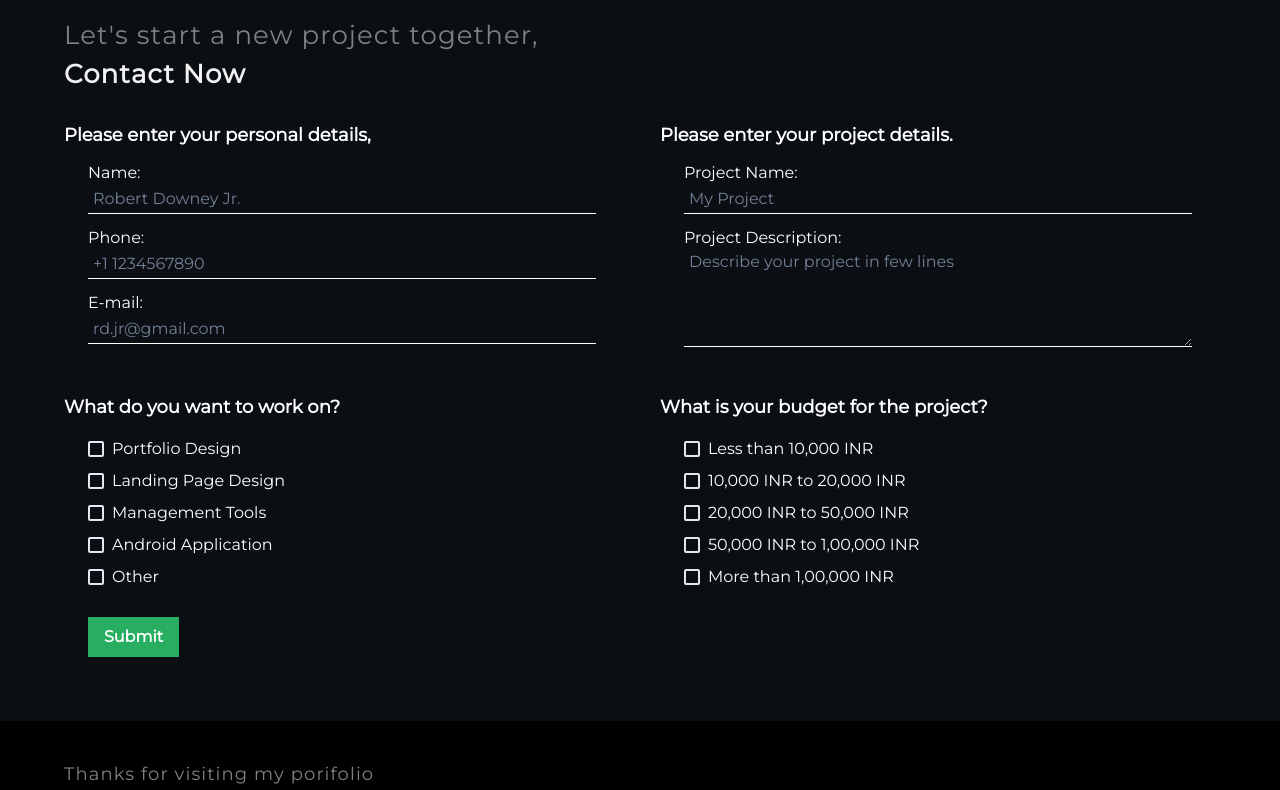
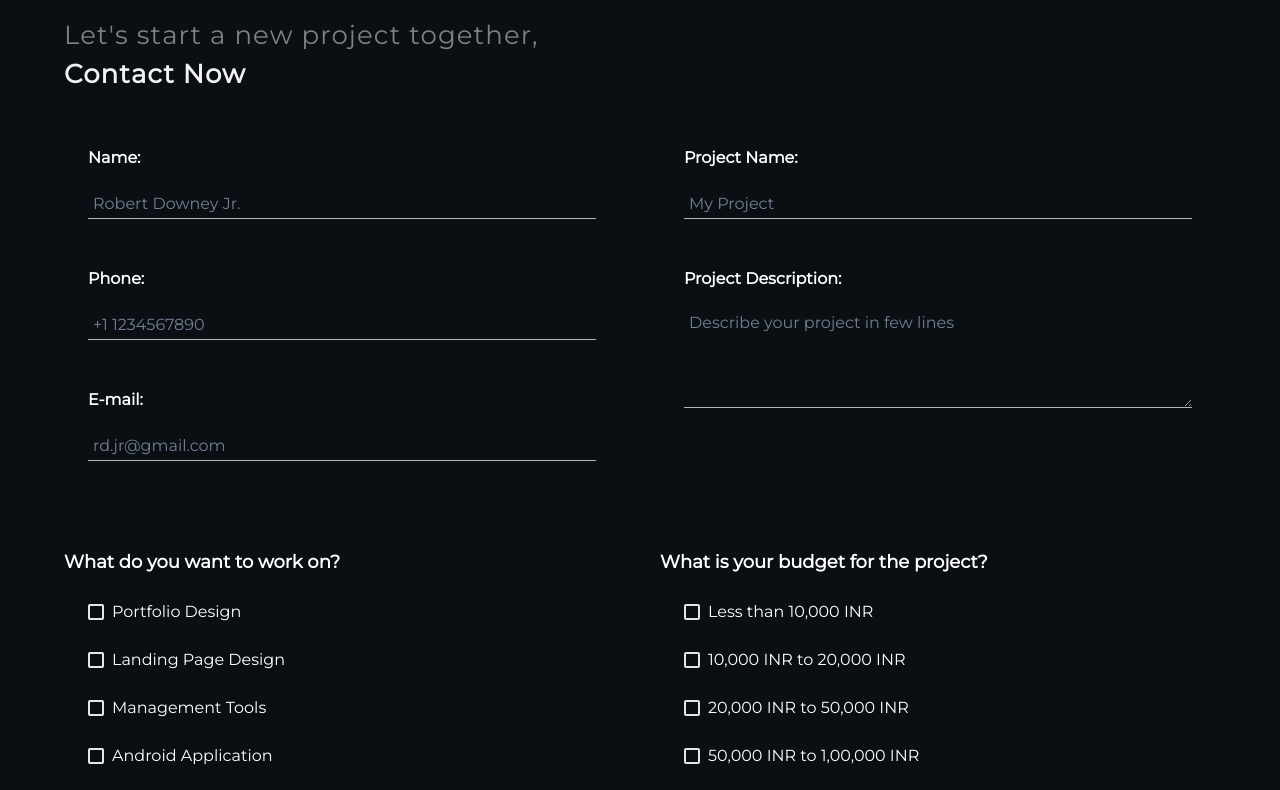
Before and after one commit to sahil-asheikh/personal-portfolio, a React (Create React App) app: page /Work in a window 1280 px wide. Shown: the part 2080-2870 px from the top of the page. Built offline with nearby package versions, Linux system fonts and the light colour scheme.

Commit message:
tgBotImplementationCompleted-08212022:1149-sahil.sheikh

```diff
--- a/src/components/Contact.js
+++ b/src/components/Contact.js
@@ -1,7 +1,187 @@
-import { Box, Button, Checkbox, SimpleGrid, Text } from '@chakra-ui/react';
-import React from 'react';
+import {
+  Box,
+  Button,
+  Center,
+  Checkbox,
+  Modal,
+  ModalContent,
+  ModalOverlay,
+  SimpleGrid,
+  Spinner,
+  Text,
+  useDisclosure,
+  useToast,
+} from '@chakra-ui/react';
+import React, { useState } from 'react';
 
 const Contact = ({ theme }) => {
+  const toast = useToast();
+  const {
+    isOpen: isLoadingOpen,
+    onOpen: onLoadingOpen,
+    onClose: onLoadingClose,
+  } = useDisclosure();
+  const alertToast = (message, alertStatus) =>
+    toast({
+      title: message,
+      status: alertStatus,
+      duration: 1500,
+      isClosable: true,
+    });
+
+  const [nameInput, setNameInput] = useState('');
+  const [phoneInput, setPhoneInput] = useState('');
+  const [emailInput, setEmailInput] = useState('');
+  const [projectName, setProjectNameInput] = useState('');
+  const [projectDescription, setProjectDescription] = useState('');
+  const [projectType, setProjectType] = useState([]);
+  const [projectBudget, setProjectBudget] = useState([]);
+
+  const stringContainsNumber = inputString => {
+    let string1 = String(inputString);
+    for (let i = 0; i < string1.length; i++) {
+      if (!isNaN(string1.charAt(i)) && !(string1.charAt(i) === ' ')) {
+        return true;
+      }
+    }
+    return false;
+  };
+
+  const handlePhoneNumber = inputPhone => {
+    if (/[a-zA-Z]/i.test(inputPhone.charAt(inputPhone.length - 1))) {
+      alertToast('Only Number Accepted', 'warning');
+    } else {
+      setPhoneInput(inputPhone);
+    }
+  };
+
+  const handleProjectType = inputProjectType => {
+    if (projectType.includes(inputProjectType)) {
+      let arrayIndexOf = projectType.indexOf(inputProjectType);
+      projectType.splice(arrayIndexOf, 1);
+    } else {
+      setProjectType(projectType => [...projectType, inputProjectType]);
+    }
+  };
+
+  const handleProjectBudget = inputProjectBudget => {
+    if (projectBudget.includes(inputProjectBudget)) {
+      let arrayIndexOf = projectBudget.indexOf(inputProjectBudget);
+      projectBudget.splice(arrayIndexOf, 1);
+    } else {
+      setProjectBudget(projectBudget => [...projectBudget, inputProjectBudget]);
+    }
+  };
+
+  const submitContactForm = e => {
+    onLoadingOpen();
+    e.preventDefault();
+
+    var today = new Date();
+    var date =
+      today.getFullYear() +
+      '-' +
+      (today.getMonth() + 1) +
+      '-' +
+      today.getDate();
+    var time =
+      today.getHours() + '-' + today.getMinutes() + '-' + today.getSeconds();
+
+    var message = projectDescription.replace(/(\r\n|\n|\r|\n|\t)/gm, ' '); //remove those line breaks for textarea
+
+    if (nameInput === '' || nameInput.length < 3) {
+      onLoadingClose();
+      alertToast('Invalid Name', 'warning');
+    } else if (phoneInput === '' || phoneInput.length < 10) {
+      onLoadingClose();
+      alertToast('Invalid Phone Number', 'warning');
+    } else if (
+      emailInput === '' ||
+      emailInput.length < 3 ||
+      !emailInput.match('@')
+    ) {
+      onLoadingClose();
+      alertToast('Invalid Email', 'warning');
+    } else if (stringContainsNumber(phoneInput)) {
+      onLoadingClose();
+      alertToast('Invalid Phone Number', 'warning');
+    } else if (projectName === '' || projectName.length < 3) {
+      onLoadingClose();
+      alertToast('Invalid Project Name', 'warning');
+    } else if (message === '' || message.length < 10) {
+      onLoadingClose();
+      alertToast('Invalid Project Description', 'warning');
+    } else if (projectType === '' || projectType.length <= 0) {
+      onLoadingClose();
+      alertToast('Select Project Type', 'warning');
+    } else if (projectBudget === '' || projectBudget.length <= 0) {
+      onLoadingClose();
+      alertToast('Select Project Budget', 'warning');
+    } else {
+      var send_message =
+        'Hey Sahil, you have a contact detail from a new client!!!%0A%0A' +
+        '<b>Name:</b> ' +
+        nameInput +
+        '%0A<b>Phone: </b>' +
+        phoneInput +
+        '%0A<b>Email: </b>' +
+        emailInput +
+        '%0A<b>Project Name: </b>' +
+        projectName +
+        '%0A<b>Project Description: </b> ' +
+        message +
+        '%0A<b>Project Type: </b>' +
+        projectType +
+        '%0A<b>Project Budget: </b>' +
+        projectBudget +
+        '%0A<b>Date: </b> ' +
+        date +
+        '%0A<b>Time: </b> ' +
+        time;
+      var bot_token = '5621926128:AAHvSlyrj5bw9UwTr6AZ8wvtxgtAO6n_WFE';
+      var chat_id = 788765432;
+      var url =
+        'https://api.telegram.org/bot' +
+        bot_token +
+        '/sendMessage?chat_id=' +
+        chat_id +
+        '&text=' +
+        send_message +
+        '&parse_mode=html';
+      var xhttp = new XMLHttpRequest();
+
+      // loading status
+      onLoadingOpen();
+      console.log('message sending...');
+
+      // send a request
+      xhttp.open('GET', url, true);
+      xhttp.send();
+
+      // response message
+      xhttp.onreadystatechange = function () {
+        if (xhttp.readyState === 4 && xhttp.status === 200) {
+          // storing the responses
+          var data = JSON.parse(xhttp.responseText);
+          var uploadResult = data['ok'];
+          console.log('uploadResult=', uploadResult);
+
+          // conditions to show response messages
+          if (uploadResult === true) {
+            onLoadingClose();
+            alertToast('Successfully message delivered', 'success');
+          } else {
+            onLoadingClose();
+            alertToast('Failed to send message', 'error');
+          }
+        } else {
+          onLoadingClose();
+          console.log('failed to send message');
+        }
+      };
+    }
+  };
+
   return (
     <Box fontFamily={'Montserrat'}>
       <Box pt={20}>
@@ -29,80 +209,89 @@ const Contact = ({ theme }) => {
           mx={{ base: 3, md: 6, lg: 6, xl: 6 }}
         >
           <Box mt={7}>
-            <Text fontWeight={'semibold'} fontSize={'18px'}>
-              Please enter your personal details,
-            </Text>
             <Text
+              fontWeight={'semibold'}
               fontSize={'16px'}
               mx={{ base: 0, md: 6, lg: 6, xl: 6 }}
-              mt={3}
+              mt={6}
+              mb={12}
             >
-              Name: <br />
+              <Text mb={5}>Name: </Text>
               <input
                 id="clientName"
                 type="text"
                 placeholder="Robert Downey Jr."
                 fontWeight={'semibold'}
+                onChange={e => setNameInput(e.target.value)}
               />
             </Text>
             <Text
+              fontWeight={'semibold'}
               fontSize={'16px'}
               mx={{ base: 0, md: 6, lg: 6, xl: 6 }}
-              mt={3}
+              mt={6}
+              mb={12}
             >
-              Phone:{' '}
+              <Text mb={5}>Phone: </Text>
               <input
                 id="clientPhone"
-                type="tel"
+                type="text"
                 placeholder="+1 1234567890"
                 fontWeight={'semibold'}
                 pattern={'[0-9]'}
+                onChange={e => handlePhoneNumber(e.target.value)}
               />
             </Text>
             <Text
+              fontWeight={'semibold'}
               fontSize={'16px'}
               mx={{ base: 0, md: 6, lg: 6, xl: 6 }}
-              mt={3}
+              mt={6}
+              mb={12}
             >
-              E-mail:{' '}
+              <Text mb={5}>E-mail:</Text>
               <input
                 id="clientEmail"
                 type="email"
                 placeholder="rd.jr@gmail.com"
                 fontWeight={'semibold'}
+                onChange={e => setEmailInput(e.target.value)}
               />
             </Text>
           </Box>
           <Box mt={7}>
-            <Text fontWeight={'semibold'} fontSize={'18px'}>
-              Please enter your project details.
-            </Text>
             <Text
+              fontWeight={'semibold'}
               fontSize={'16px'}
               mx={{ base: 0, md: 6, lg: 6, xl: 6 }}
-              mt={3}
+              mt={6}
+              mb={12}
             >
-              Project Name:{' '}
+              <Text mb={5}>Project Name: </Text>
               <input
                 id="clientProjectName"
                 type="text"
                 placeholder="My Project"
                 fontWeight={'semibold'}
+                onChange={e => setProjectNameInput(e.target.value)}
               />
             </Text>
             <Text
+              fontWeight={'semibold'}
               fontSize={'16px'}
               mx={{ base: 0, md: 6, lg: 6, xl: 6 }}
-              mt={3}
+              mt={6}
+              mb={12}
             >
-              <Text as={'span'} verticalAlign={'top'}>
-                Project Description:{' '}
+              <Text verticalAlign={'top'} mb={5}>
+                Project Description: <br />
               </Text>
               <textarea
                 id="clientProjectDescription"
                 placeholder="Describe your project in few lines"
                 rows={4}
                 fontWeight={'semibold'}
+                onChange={e => setProjectDescription(e.target.value)}
               />
             </Text>
           </Box>
@@ -115,31 +304,48 @@ const Contact = ({ theme }) => {
               mx={{ base: 0, md: 6, lg: 6, xl: 6 }}
               mt={3}
             >
-              <Checkbox my={1} colorScheme="green" value={'Portfolio Design'}>
+              <Checkbox
+                my={3}
+                colorScheme="green"
+                value={'Portfolio Design'}
+                onChange={e => handleProjectType(e.target.value)}
+              >
                 Portfolio Design
               </Checkbox>{' '}
               <br />
               <Checkbox
-                my={1}
+                my={3}
                 colorScheme="green"
                 value={'Landing Page Design'}
+                onChange={e => handleProjectType(e.target.value)}
               >
                 Landing Page Design
               </Checkbox>{' '}
               <br />
-              <Checkbox my={1} colorScheme="green" value={'Management Tools'}>
+              <Checkbox
+                my={3}
+                colorScheme="green"
+                value={'Management Tools'}
+                onChange={e => handleProjectType(e.target.value)}
+              >
                 Management Tools
               </Checkbox>{' '}
               <br />
               <Checkbox
-                my={1}
+                my={3}
                 colorScheme="green"
                 value={'Android Application'}
+                onChange={e => handleProjectType(e.target.value)}
               >
                 Android Application
               </Checkbox>{' '}
               <br />
-              <Checkbox my={1} colorScheme="green" value={'Other'}>
+              <Checkbox
+                my={3}
+                colorScheme="green"
+                value={'Other'}
+                onChange={e => handleProjectType(e.target.value)}
+              >
                 Other
               </Checkbox>{' '}
               <br />
@@ -155,41 +361,46 @@ const Contact = ({ theme }) => {
               mt={3}
             >
               <Checkbox
-                my={1}
+                my={3}
                 colorScheme="green"
                 value={'Less than 10,000 INR'}
+                onChange={e => handleProjectBudget(e.target.value)}
               >
                 Less than 10,000 INR
               </Checkbox>{' '}
               <br />
               <Checkbox
-                my={1}
+                my={3}
                 colorScheme="green"
                 value={'10,000 INR to 20,000 INR'}
+                onChange={e => handleProjectBudget(e.target.value)}
               >
                 10,000 INR to 20,000 INR
               </Checkbox>{' '}
               <br />
               <Checkbox
-                my={1}
+                my={3}
                 colorScheme="green"
                 value={'20,000 INR to 50,000 INR'}
+                onChange={e => handleProjectBudget(e.target.value)}
               >
                 20,000 INR to 50,000 INR
               </Checkbox>{' '}
               <br />
               <Checkbox
-                my={1}
+                my={3}
                 colorScheme="green"
                 value={'50,000 INR to 1,00,000 INR'}
+                onChange={e => handleProjectBudget(e.target.value)}
               >
                 50,000 INR to 1,00,000 INR
               </Checkbox>{' '}
               <br />
               <Checkbox
-                my={1}
+                my={3}
                 colorScheme="green"
                 value={'More than 1,00,000 INR'}
+                onChange={e => handleProjectBudget(e.target.value)}
               >
                 More than 1,00,000 INR
               </Checkbox>{' '}
@@ -199,7 +410,6 @@ const Contact = ({ theme }) => {
         </SimpleGrid>
         <Box textAlign={'left'} mx={{ base: 3, md: 6, lg: 6, xl: 6 }}>
           <Button
-            // size={'sm'}
             color={'#FFFFFF'}
             bg={'#27AE60'}
             _hover={'none'}
@@ -207,11 +417,32 @@ const Contact = ({ theme }) => {
             mx={{ base: 0, md: 6, lg: 6, xl: 6 }}
             my={6}
             borderRadius="none"
+            onClick={submitContactForm}
           >
             Submit
           </Button>
         </Box>
       </Box>
+      <Modal
+        isCentered
+        blockScrollOnMount={false}
+        isOpen={isLoadingOpen}
+        onClose={onLoadingClose}
+        size={'3xl'}
+      >
+        <ModalOverlay />
+        <ModalContent shadow={'none'} bg={'transparent'}>
+          <Center>
+            <Spinner
+              thickness="4px"
+              speed="0.65s"
+              emptyColor="gray.200"
+              color="#27AE60"
+              size="xl"
+            />
+          </Center>
+        </ModalContent>
+      </Modal>
     </Box>
   );
 };
--- a/src/themes.js
+++ b/src/themes.js
@@ -3,12 +3,14 @@ import { createGlobalStyle } from 'styled-components';
 export const lightTheme = {
   body: '#F2F2F2',
   text: '#000000',
+  borderColor: 'rgb(0, 0, 0, 0.7)',
   bgSecondary: '#F5F5F5',
 };
 
 export const darkTheme = {
   body: '#0B0F13',
   text: '#FFFFFF',
+  borderColor: 'rgb(255, 255, 255, 0.7)',
   bgSecondary: '#2D2D2D',
 };
 
@@ -27,7 +29,7 @@ export const GlobalStyles = createGlobalStyle`
     background: transparent;
     color: ${({ theme }) => theme.text};
     padding: 2px 5px;
-    border-bottom: 1px solid ${({ theme }) => theme.text};
+    border-bottom: 1px solid ${({ theme }) => theme.borderColor};
     width: 100%;
     outline: 0;
     shadow: none;
@@ -40,7 +42,7 @@ export const GlobalStyles = createGlobalStyle`
     background: transparent;
     color: ${({ theme }) => theme.text};
     padding: 0px 5px;
-    border-bottom: 1px solid ${({ theme }) => theme.text};
+    border-bottom: 1px solid ${({ theme }) => theme.borderColor};
     width: 100%;
     outline:0;
     shadow: none;
```
